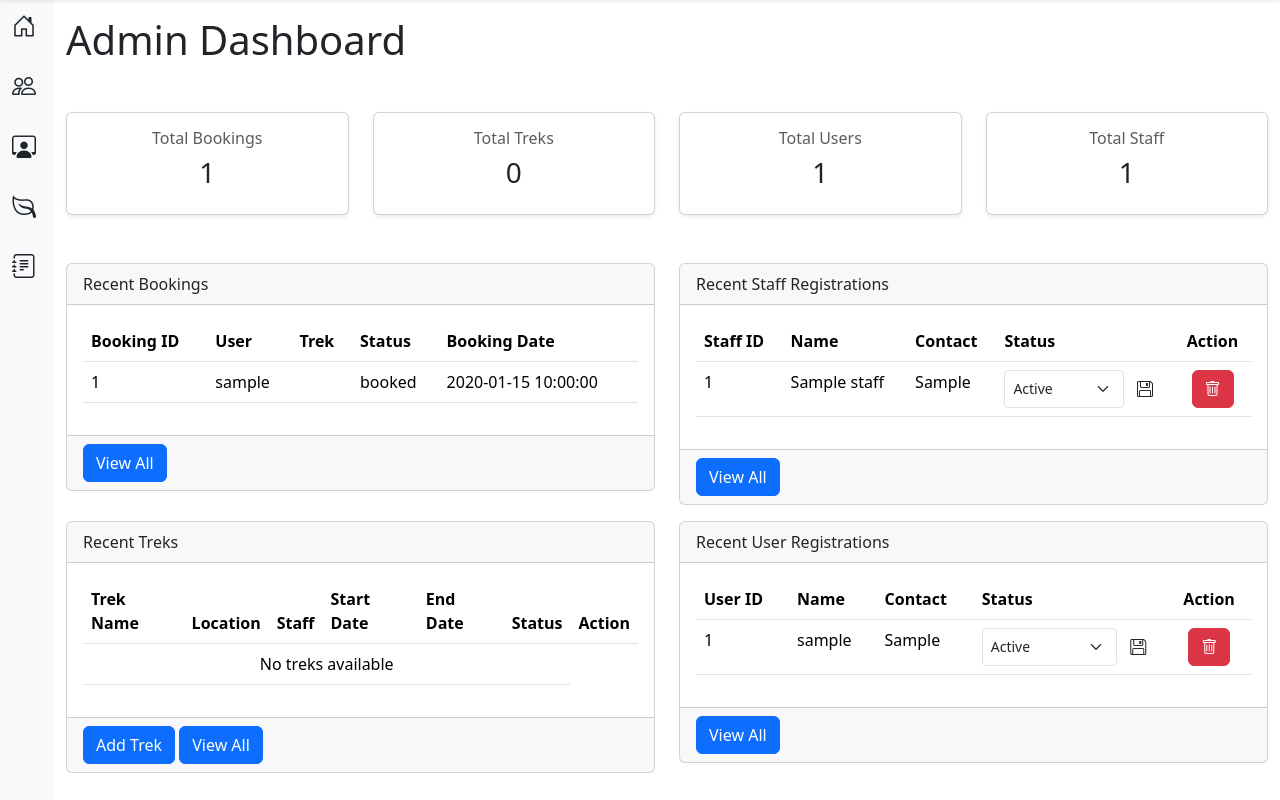
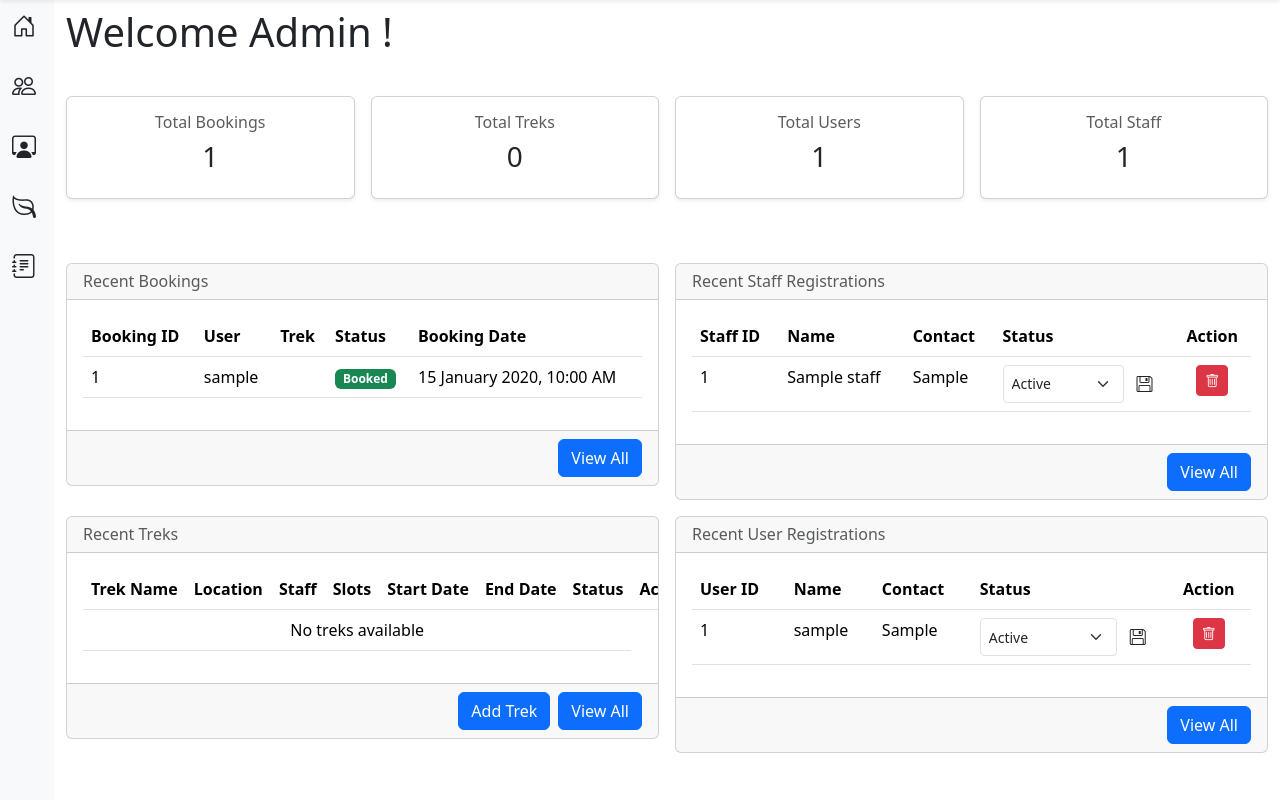
Before and after one commit to vini-cyberpunk/trekking-management-system_23f3002456, a Flask app: page /admin/dashboard in a window 1280 px wide. Shown: the part 57-857 px from the top of the page. Run offline with Flask 3, Linux system fonts and the light colour scheme; a user stored in the database is signed in; tables that the repository leaves empty hold one stand-in row (values such as "Sample post"); parts of the project's set-up code (start-up, migrations or seed data) failed here and were passed over.

Commit message:
fixed edit trek backend and bugs

```diff
--- a/app/routes/admin.py
+++ b/app/routes/admin.py
@@ -5,7 +5,7 @@ from flask_login import login_required
 admin = Blueprint('admin', __name__)
 
 #################### ADMIN ####################
-@admin.route('/dashboard', methods=['GET'])
+@admin.route('/dashboard', methods=['GET', 'POST'])
 @login_required
 def dashboard():
 
@@ -168,7 +168,7 @@ def staff():
 
 	if email:
 		query = query.filter(
-			Staff.staff_email.ilike(f"%{email}%")
+			Login.email.ilike(f"%{email}%")
 		)
 
 	if trek_id:
@@ -391,75 +391,82 @@ def edit_trek(trek_id):
 
 	staff = Staff.query.filter_by(status='active').all()
 
+	next_page = request.args.get("next", "")
+	print(next_page)
+
 	if request.method == 'POST':
 
-		start_date = datetime.strptime(
-			request.form.get('start_date'),
-			'%Y-%m-%d'
-		).date()
+		start_date = request.form.get('start_date', '')
+		end_date = request.form.get('end_date', '')
+		trek_location = request.form.get('trek_location', '')
+		trek_name = request.form.get('trek_name', '')
+		difficulty = request.form.get('difficulty')
+		duration = request.form.get('duration')
+		status = request.form.get('status')
+		assigned_staff_id = request.form.get('assigned_staff_id')
+		new_slots = int(request.form.get('available_slots'))
 
-		end_date = datetime.strptime(
-			request.form.get('end_date'),
-			'%Y-%m-%d'
-		).date()
+		if start_date:
+			start_date = datetime.strptime(start_date, "%Y-%m-%d").date()
+
+		if end_date:
+			end_date = datetime.strptime(end_date, "%Y-%m-%d").date()
 
 		if end_date < start_date:
 
+			flash('End date cannot be earlier than start date.', 'danger')
+
+			return redirect(url_for(
+					'admin.edit_trek',
+					trek_id=trek_id,
+					trek=trek,
+					next_page=next_page
+				))
+
+		booked_slots = trek.bookings.filter_by(status="booked").count()
+
+		if new_slots < booked_slots:
+
 			flash(
-				'End date cannot be earlier than start date.',
+				f'Available slots cannot be less than registered participants ({booked_slots}).',
 				'danger'
 			)
 
 			return redirect(
 				url_for(
 					'admin.edit_trek',
-					trek_id=trek_id
+					trek_id=trek_id,
+					trek=trek,
+					next_page=next_page
 				)
 			)
 
-		booked = len(trek.bookings)
+		if trek_name:
+			trek.trek_name = trek_name
 
-		new_slots = int(request.form.get('available_slots'))
+		if trek_location:
+			trek.trek_location = trek_location
 
-		if new_slots < booked:
+		if difficulty:
+			trek.difficulty = difficulty
 
-			flash(
-				f'Available slots cannot be less than registered participants ({booked}).',
-				'danger'
-			)
+		if duration:
+			trek.duration = int(duration)
 
-			return redirect(
-				url_for(
-					'admin.edit_trek',
-					trek_id=trek_id
-				)
-			)
+		if new_slots:
+			trek.available_slots = new_slots
 
-		trek.trek_name = request.form.get('trek_name')
+		if assigned_staff_id:
+			trek.assigned_staff_id = (int(assigned_staff_id))
 
-		trek.trek_location = request.form.get('trek_location')
+		if status:
+			trek.status = status
 
-		trek.difficulty = request.form.get('difficulty')
+		if start_date:
+			trek.start_date = start_date
 
-		trek.duration = int(
-			request.form.get('duration')
-		)
-
-		trek.available_slots = new_slots
-
-		assigned_staff_id = request.form.get('assigned_staff_id')
-
-		trek.assigned_staff_id = (
-			int(assigned_staff_id)
-			if assigned_staff_id
-			else None
-		)
-
-		trek.status = request.form.get('status')
-
-		trek.start_date = start_date
-
-		trek.end_date = end_date
+		if end_date:
+			trek.end_date = end_date
 
 		db.session.commit()
 
@@ -468,14 +475,14 @@ def edit_trek(trek_id):
 			'success'
 		)
 
-		return redirect(
-			url_for('admin.treks')
-		)
+		return redirect(next_page)
 
 	return render_template(
 		'admin/edit_trek.html',
+		trek_id=trek_id,
 		trek=trek,
-		staff=staff
+		staff=staff,
+		next_page=next_page
 	)
 
 
--- a/app/templates/admin/dashboard.html
+++ b/app/templates/admin/dashboard.html
@@ -6,11 +6,11 @@ Dashboard
 
 {% block main_content %}
 
-<h1 class="text-left mt-3 mb-0"> Admin Dashboard </h1>
+<h1 class="text-left mt-2 mb-0"> Welcome Admin ! </h1>
 
 
 
-<div class="row mt-5">
+<div class="row row-cols-lg-4 row-cols-2 g-3 mt-4">
 
 	<!-- ########## Total Bookings ########## -->
 	<div class="col">
@@ -68,13 +68,15 @@ Dashboard
 
 
 
-<div class="row mt-5">
+<div class="row row-cols-lg-2 row-cols-1 g-3 mt-5">
 
 	<!-- ########## Recent Bookings ########## -->
-	<div class="col-lg-6">
+	<div class="col">
 		<div class="card">
 
-			<div class="card-header"> Recent Bookings </div>
+			<div class="card-header">
+				<h6 class="text-muted mb-0"> Recent Bookings </h6>
+			</div>
 
 			<div class="card-body table-responsive">
 				<table class="table table-hover">
@@ -82,11 +84,11 @@ Dashboard
 					<thead>
 						<tr>
 
-							<th scope="col"> Booking ID </th>
-							<th scope="col"> User </th>
-							<th scope="col"> Trek </th>
-							<th scope="col"> Status </th>
-							<th scope="col"> Booking Date </th>
+							<th class="text-nowrap"> Booking ID </th>
+							<th> User </th>
+							<th> Trek </th>
+							<th> Status </th>
+							<th class="text-nowrap"> Booking Date </th>
 
 						</tr>
 					</thead>
@@ -101,8 +103,27 @@ Dashboard
 								<td>{{ booking.booking_id }}</td>
 								<td>{{ booking.user.username }}</td>
 								<td>{{ booking.trek.trek_name }}</td>
-								<td>{{ booking.status }}</td>
-								<td>{{ booking.booking_date }}</td>
+								<td>
+
+									<span class="badge
+
+										{% if booking.status == "booked" %} text-bg-success
+
+										{% elif booking.status == "cancelled" %} text-bg-danger
+
+										{% elif booking.status == "completed" %} text-bg-primary
+
+										{% endif %}
+
+									">
+
+										{{ booking.status.title() }}
+
+									</span>
+
+								</td>
+
+								<td>{{ booking.booking_date.strftime("%d %B %Y, %I:%M %p") }}</td>
 
 							</tr>
 							{% endfor %}
@@ -110,7 +131,7 @@ Dashboard
 						{% else %}
 						<tr>
 
-							<td colspan="6" class="text-center">No Bookings yet </td>
+							<td colspan="5" class="text-center">No Bookings yet </td>
 
 						</tr>
 						{% endif %}
@@ -120,7 +141,7 @@ Dashboard
 				</table>
 			</div>
 
-			<div class="card-footer">
+			<div class="card-footer d-flex justify-content-end">
 
 				<a class="btn btn-primary" href="{{ url_for('admin.bookings') }}"> View All </a>
 
@@ -130,10 +151,12 @@ Dashboard
 	</div>
 
 	<!-- ########## Recent Staff Registrations ########## -->
-	<div class="col-lg-6">
+	<div class="col">
 		<div class="card">
 
-			<div class="card-header"> Recent Staff Registrations </div>
+			<div class="card-header">
+				<h6 class="text-muted mb-0"> Recent Staff Registrations </h6>
+			</div>
 
 			<div class="card-body table-responsive">
 				<table class="table table-hover">
@@ -141,11 +164,11 @@ Dashboard
 					<thead>
 						<tr>
 
-							<th scope="col"> Staff ID </th>
-							<th scope="col"> Name </th>
-							<th scope="col"> Contact </th>
-							<th scope="col"> Status </th>
-							<th scope="col" class="text-center"> Action </th>
+							<th class="text-nowrap"> Staff ID </th>
+							<th> Name </th>
+							<th> Contact </th>
+							<th> Status </th>
+							<th class="text-center"> Action </th>
 
 						</tr>
 					</thead>
@@ -159,7 +182,7 @@ Dashboard
 
 								<td>{{ staff.staff_id }}</td>
 								<td>{{ staff.staff_name }}</td>
-								<td>{{ staff.staff_contact }}</td>
+								<td>{{ staff.staff_contact if staff.staff_contact else "None" }}</td>
 								<td>
 
 									{% if staff.status == "pending" %}
@@ -216,7 +239,7 @@ Dashboard
 
 									<form class="d-flex justify-content-center" method="POST" action="{{ url_for('admin.delete_staff', staff_id = staff.staff_id) }}">
 
-										<button class="btn btn-danger">
+										<button class="btn btn-sm btn-danger">
 											<i class="bi bi-trash"></i>
 										</button>
 
@@ -234,7 +257,7 @@ Dashboard
 						{% else %}
 						<tr>
 
-							<td colspan="6" class="text-center">No Staff Available </td>
+							<td colspan="5" class="text-center">No Staff Available </td>
 
 						</tr>
 						{% endif %}
@@ -244,26 +267,22 @@ Dashboard
 				</table>
 			</div>
 
-			<div class="card-footer">
+			<div class="card-footer d-flex justify-content-end">
 
-				<button class="btn btn-primary"> View All </button>
+				<a class="btn btn-primary" href="{{ url_for('admin.staff') }}"> View All </a>
 
 			</div>
 
 		</div>
 	</div>
 
-</div>
-
-
-
-<div class="row mt-3">
-
 	<!-- ########## Recent Treks ########## -->
-	<div class="col-lg-6">
+	<div class="col">
 		<div class="card">
 
-			<div class="card-header"> Recent Treks </div>
+			<div class="card-header">
+				<h6 class="text-muted mb-0"> Recent Treks </h6>
+			</div>
 
 			<div class="card-body table-responsive">
 				<table class="table table-hover">
@@ -271,13 +290,14 @@ Dashboard
 					<thead>
 						<tr>
 
-							<th scope="col"> Trek Name </th>
-							<th scope="col"> Location </th>
-							<th scope="col"> Staff </th>
-							<th scope="col"> Start Date </th>
-							<th scope="col"> End Date </th>
-							<th scope="col"> Status </th>
-							<th scope="col" class="text-center"> Action </th>
+							<th class="text-nowrap"> Trek Name </th>
+							<th> Location </th>
+							<th> Staff </th>
+							<th> Slots </th>
+							<th class="text-nowrap"> Start Date </th>
+							<th class="text-nowrap"> End Date </th>
+							<th> Status </th>
+							<th class="text-center"> Action </th>
 
 						</tr>
 					</thead>
@@ -304,8 +324,9 @@ Dashboard
 									{% endif %}
 
 								</td>
-								<td>{{ trek.start_date }}</td>
-								<td>{{ trek.end_date }}</td>
+								<td>{{ trek.available_slots }}</td>
+								<td>{{ trek.start_date.strftime("%d %B %Y") }}</td>
+								<td>{{ trek.end_date.strftime("%d %B %Y") }}</td>
 								<td>
 
 									{% if trek.status == "pending" %}
@@ -391,8 +412,12 @@ Dashboard
 									<div class="d-flex justify-content-center gap-2">
 										<form method="POST" action="{{ url_for('admin.delete_trek', trek_id=trek.trek_id) }}">
 
-											<button class="btn btn-sm btn-danger" {% if trek.status in ['started','completed','open','closed'] %}disabled{% endif %}>
+											<button
+												class="btn btn-sm btn-danger"
+												{% if trek.status in ['started','completed','open','closed'] %}disabled{% endif %}>
+
 												<i class="bi bi-trash"></i>
+
 											</button>
 
 											<input type="hidden" name="next" value="{{ url_for('admin.dashboard') }}">
@@ -401,8 +426,12 @@ Dashboard
 
 										<form method="GET" action="{{ url_for('admin.edit_trek', trek_id=trek.trek_id) }}">
 
-											<button class="btn btn-sm btn-outline-secondary">
+											<button
+												class="btn btn-sm btn-outline-secondary"
+												{% if trek.status == "completed" %} disabled {% endif %}>
+
 												<i class="bi bi-pencil"></i>
+
 											</button>
 
 											<input type="hidden" name="next" value="{{ url_for('admin.dashboard') }}">
@@ -421,7 +450,7 @@ Dashboard
 
 						<tr>
 
-							<td colspan="6" class="text-center">No treks available </td>
+							<td colspan="7" class="text-center">No treks available </td>
 
 						</tr>
 
@@ -432,7 +461,7 @@ Dashboard
 				</table>
 			</div>
 
-			<div class="card-footer">
+			<div class="card-footer d-flex justify-content-end gap-2">
 
 				<a class="btn btn-primary" href="{{ url_for('admin.add_trek', previous=url_for('admin.dashboard') ) }}"> Add Trek </a>
 
@@ -444,10 +473,12 @@ Dashboard
 	</div>
 
 	<!-- ########## Recent User Registrations ########## -->
-	<div class="col-lg-6">
+	<div class="col">
 		<div class="card">
 
-			<div class="card-header"> Recent User Registrations </div>
+			<div class="card-header">
+				<h6 class="text-muted mb-0"> Recent User Registrations </h6>
+			</div>
 
 			<div class="card-body table-responsive">
 				<table class="table table-hover">
@@ -455,11 +486,11 @@ Dashboard
 					<thead>
 						<tr>
 
-							<th scope="col"> User ID </th>
-							<th scope="col"> Name </th>
-							<th scope="col"> Contact </th>
-							<th scope="col"> Status </th>
-							<th scope="col" class="text-center"> Action </th>
+							<th class="text-nowrap"> User ID </th>
+							<th> Name </th>
+							<th> Contact </th>
+							<th> Status </th>
+							<th class="text-center"> Action </th>
 
 						</tr>
 					</thead>
@@ -473,7 +504,7 @@ Dashboard
 
 								<td>{{ user.user_id }}</td>
 								<td>{{ user.username }}</td>
-								<td>{{ user.user_contact }}</td>
+								<td>{{ user.user_contact if user.user_contact else None }}</td>
 								<td>
 
 									<form class="d-flex justify-content-center" method="POST" action="{{ url_for('admin.update_user_status', user_id = user.user_id) }}">
@@ -503,7 +534,7 @@ Dashboard
 
 									<form class="d-flex justify-content-center" method="POST" action="{{ url_for('admin.delete_user', user_id = user.user_id) }}">
 
-										<button class="btn btn-danger">
+										<button class="btn btn-sm btn-danger">
 											<i class="bi bi-trash"></i>
 										</button>
 
@@ -520,7 +551,7 @@ Dashboard
 
 						<tr>
 
-							<td colspan="6" class="text-center">No Users Available </td>
+							<td colspan="5" class="text-center">No Users Available </td>
 
 						</tr>
 
@@ -531,9 +562,9 @@ Dashboard
 				</table>
 			</div>
 
-			<div class="card-footer">
+			<div class="card-footer d-flex justify-content-end">
 
-				<button class="btn btn-primary"> View All </button>
+				<a class="btn btn-primary" href="{{ url_for('admin.users') }}"> View All </a>
 
 			</div>
 
```
Also changed, not shown: app/templates/admin/edit_trek.html (+43 -7 lines).
